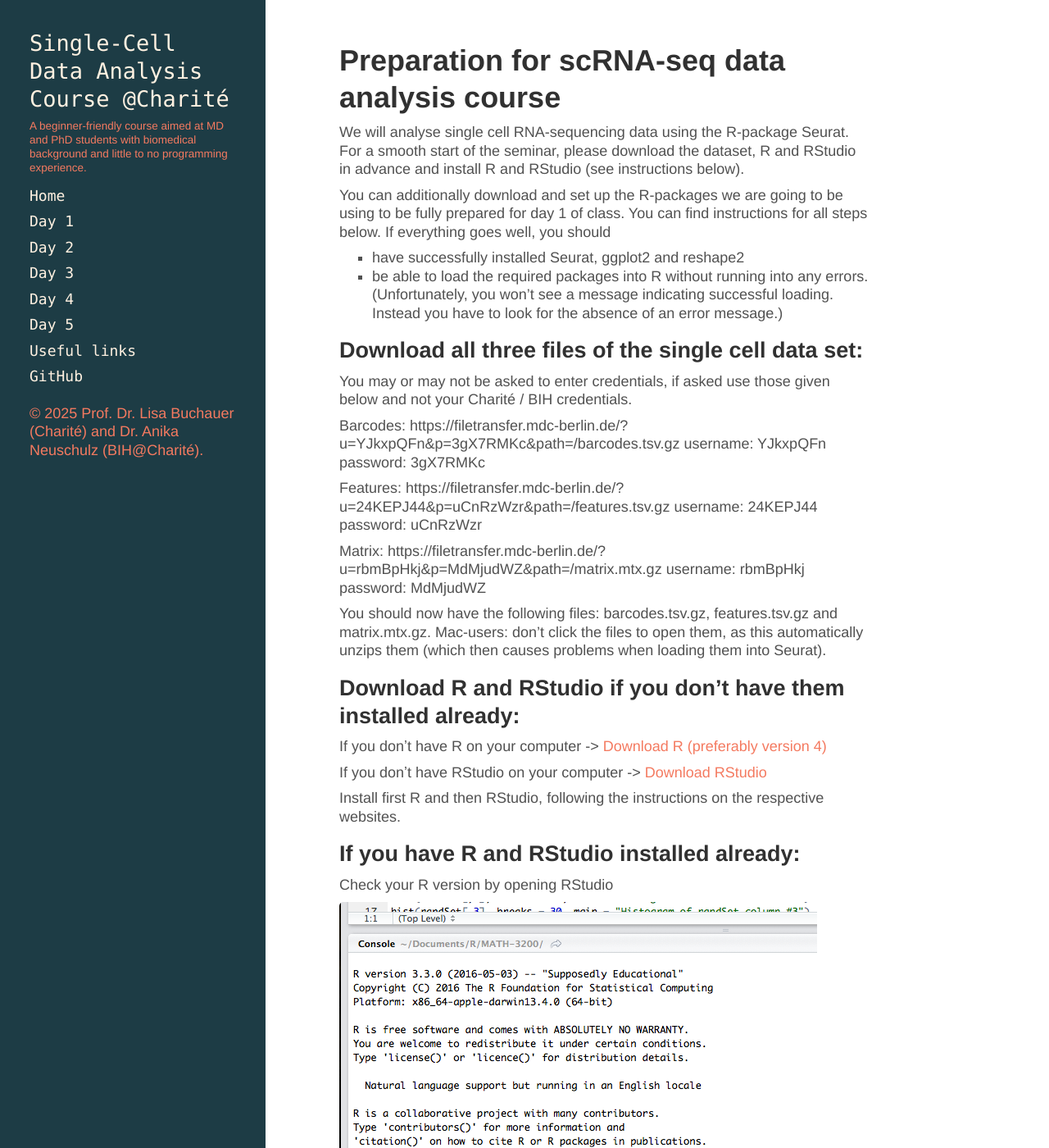
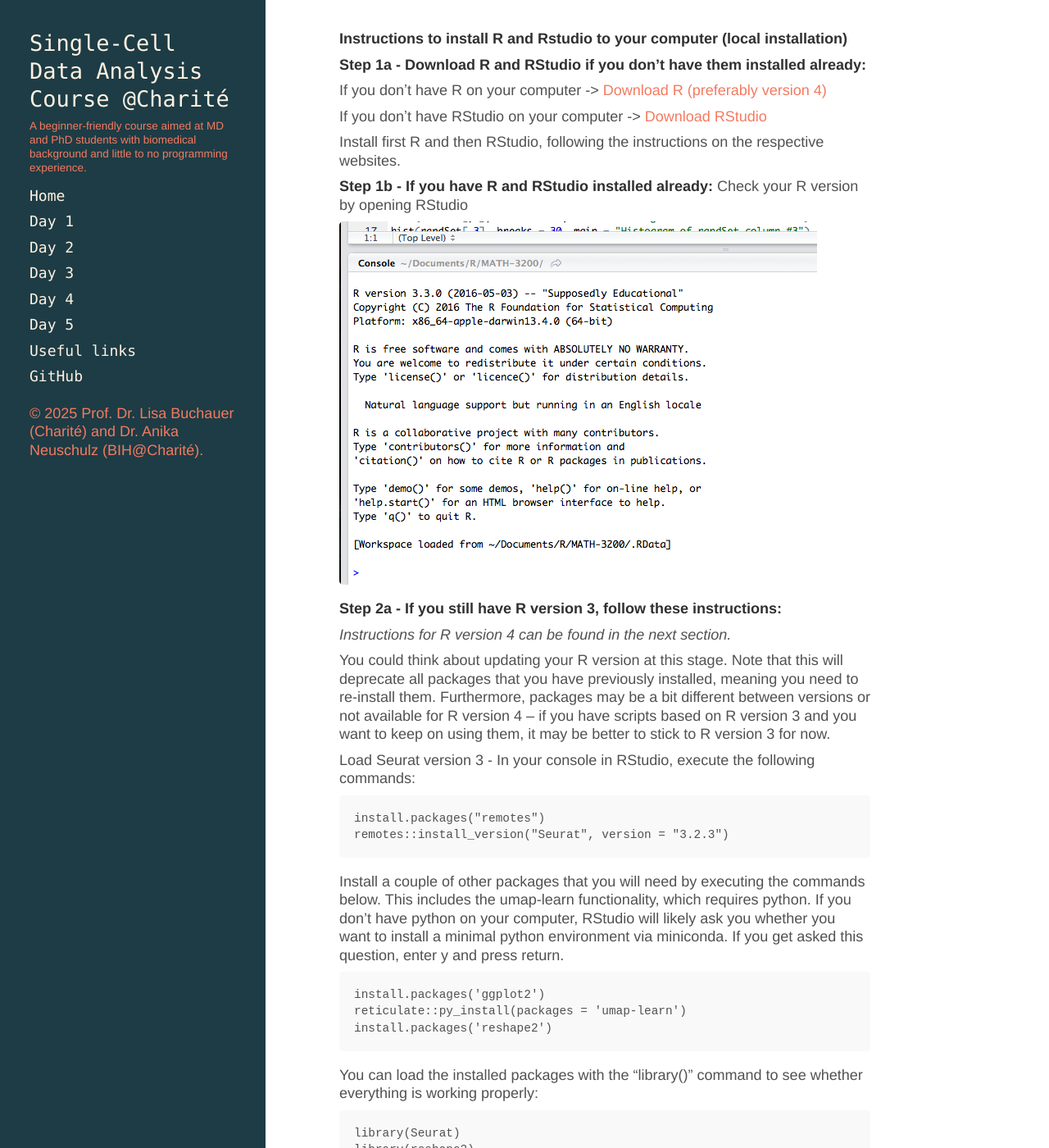
Before and after one commit to buchauer-lab/charite-sc-data-course, a Jekyll site: the page built from docs/R_Rstudio_install.md, in a window 1280 px wide and 1400 px high. Shown: the whole window at 82% size. Built offline with Jekyll 4.4.1, drawn with Linux system fonts in a browser that asks for light colours; nearby versions of some CDN libraries; a style sheet for code colours, icons or effects is not loaded; our own code applies the rules of GitHub Pages for plain Markdown files; some of the changed text lies outside the part shown.

Commit message:
Update R_Rstudio_install.md

````diff
--- a/docs/R_Rstudio_install.md
+++ b/docs/R_Rstudio_install.md
@@ -5,31 +5,9 @@ sidebar: false
 ---
 
 
-# Preparation for scRNA-seq data analysis course
+**Instructions to install R and Rstudio to your computer (local installation)**
 
-We will analyse single cell RNA-sequencing data using the R-package Seurat. For a smooth start of the seminar, please download the dataset, R and RStudio in advance and install R and RStudio (see instructions below).
-
-You can additionally download and set up the R-packages we are going to be using to be fully prepared for day 1 of class. You can find instructions for all steps below. If everything goes well, you should
-
-- have successfully installed Seurat, ggplot2 and reshape2
-- be able to load the required packages into R without running into any errors. (Unfortunately, you won't see a message indicating successful loading. Instead you have to look for the absence of an error message.)
-
-## Download all three files of the single cell data set:
-You may or may not be asked to enter credentials, if asked use those given below and not your Charité / BIH credentials.
-
-Barcodes: https://filetransfer.mdc-berlin.de/?u=YJkxpQFn&p=3gX7RMKc&path=/barcodes.tsv.gz
-username: YJkxpQFn  password: 3gX7RMKc
-
-Features: https://filetransfer.mdc-berlin.de/?u=24KEPJ44&p=uCnRzWzr&path=/features.tsv.gz
-username: 24KEPJ44   password: uCnRzWzr
-
-Matrix: https://filetransfer.mdc-berlin.de/?u=rbmBpHkj&p=MdMjudWZ&path=/matrix.mtx.gz
-username: rbmBpHkj   password: MdMjudWZ
-
-You should now have the following files: barcodes.tsv.gz, features.tsv.gz and matrix.mtx.gz.
-Mac-users: don't click the files to open them, as this automatically unzips them (which then causes problems when loading them into Seurat).
-
-## Download R and RStudio if you don't have them installed already:
+**Step 1a - Download R and RStudio if you don't have them installed already:**
 
 If you donʼt have R on your computer -> [Download R (preferably version 4)](https://cran.r-project.org/)
 
@@ -38,13 +16,13 @@ If you donʼt have RStudio on your computer -> [Download RStudio](https://www.rs
 Install first R and then RStudio, following the instructions on the respective websites.
 
 
-## If you have R and RStudio installed already:
+**Step 1b - If you have R and RStudio installed already:**
 Check your R version by opening RStudio
 
-![](https://github.com/buchauer-lab/charite-sc-data-course/blob/main/docs/images/R_version_screen_cropped.png)
+![](/images/R_version_screen_cropped.png)
 
 
-## If you still have R version 3, follow these instructions:
+**Step 2a - If you still have R version 3, follow these instructions:**
 
 *Instructions for R version 4 can be found in the next section.*
 
@@ -75,7 +53,7 @@ library(ggplot2)
 
 If (almost) nothing happens, when executing these commands, everything is fine! You've successfully prepared for the upcoming course.
 
-## If you have R version 4, follow these instructions:
+**Step 2b - If you have R version 4, follow these instructions:**
 
 ```
 install.packages('Seurat')
````
